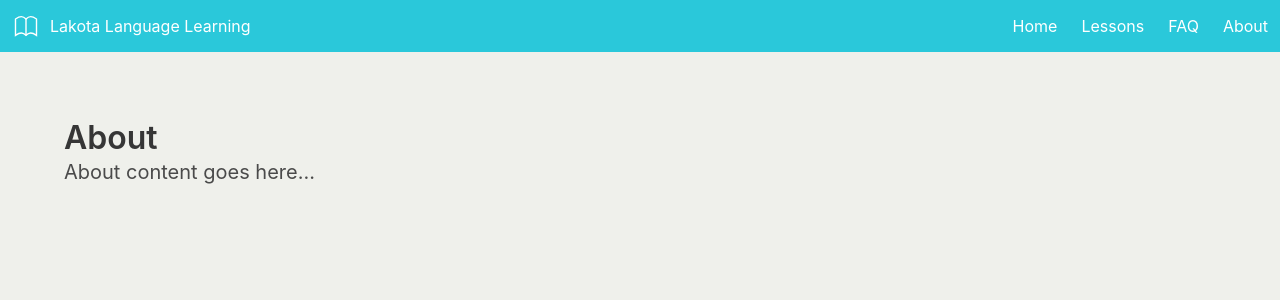
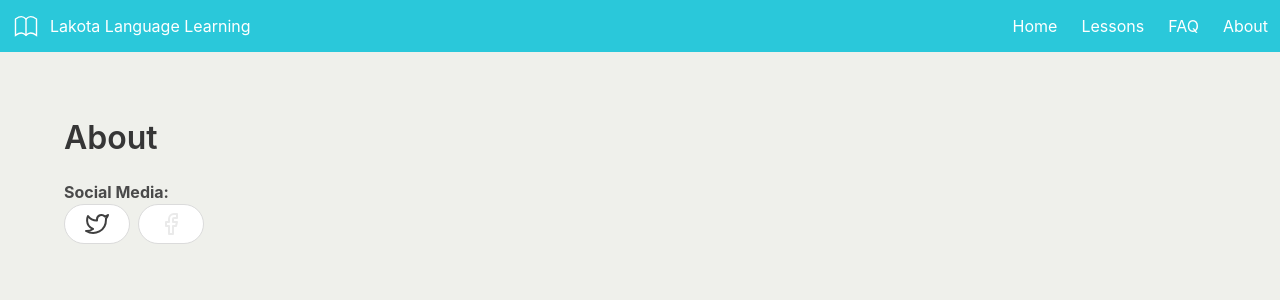
Before and after one commit to SunilRao01/Lakota-Language-Learning, a React (Create React App) app: page /about in a window 1280 px wide. Shown: the top 300 px of the page. Built offline with nearby package versions, Linux system fonts and the light colour scheme.

Commit message:
Added social media links to About page

```diff
--- a/src/components/About/About.component.tsx
+++ b/src/components/About/About.component.tsx
@@ -1,9 +1,26 @@
 import React from 'react'
-import {FC} from "react";
+import {FC} from 'react';
+import TwitterSvg from '../../assets/twitter.svg'
+import FacebookSvg from '../../assets/facebook.svg'
 
 export const About: FC = () => {
     return <div className='container'>
         <h1 className='title'>About</h1>
-        <h2 className='subtitle'>About content goes here...</h2>
+        <div className='content'>
+            <b>Social Media:</b>
+            <br/>
+            <div className="buttons">
+                <a href='https://twitter.com/andrea_lakota' rel='noopener' className="button is-rounded twitter-icon">
+                    <img src={TwitterSvg} alt=''/>
+                </a>
+                <a href='https://twitter.com/andrea_lakota' rel='noopener' className="button is-rounded facebook-icon">
+                    <img src={FacebookSvg} alt=''/>
+                </a>
+            </div>
+            <div>
+
+
+            </div>
+        </div>
     </div>
 };
--- a/src/components/Posts/Posts.component.tsx
+++ b/src/components/Posts/Posts.component.tsx
@@ -21,6 +21,9 @@ export const PostsComponent: FC<PostsProps> = props => {
                     <p>
                         {props.post.postContent}
                     </p>
+                    <br/>
+                    <iframe width="100%" height="300" scrolling="no" frameBorder="no" allow="autoplay"
+                            src="https://w.soundcloud.com/player/?url=https%3A//api.soundcloud.com/tracks/255945886&color=%23ff5500&auto_play=false&hide_related=false&show_comments=true&show_user=true&show_reposts=false&show_teaser=true&visual=true"></iframe>
                     <br/>
                     <h3>Quiz:</h3>
                     {
```
Also changed, not shown: src/assets/facebook.svg (added), src/assets/twitter.svg (added).
